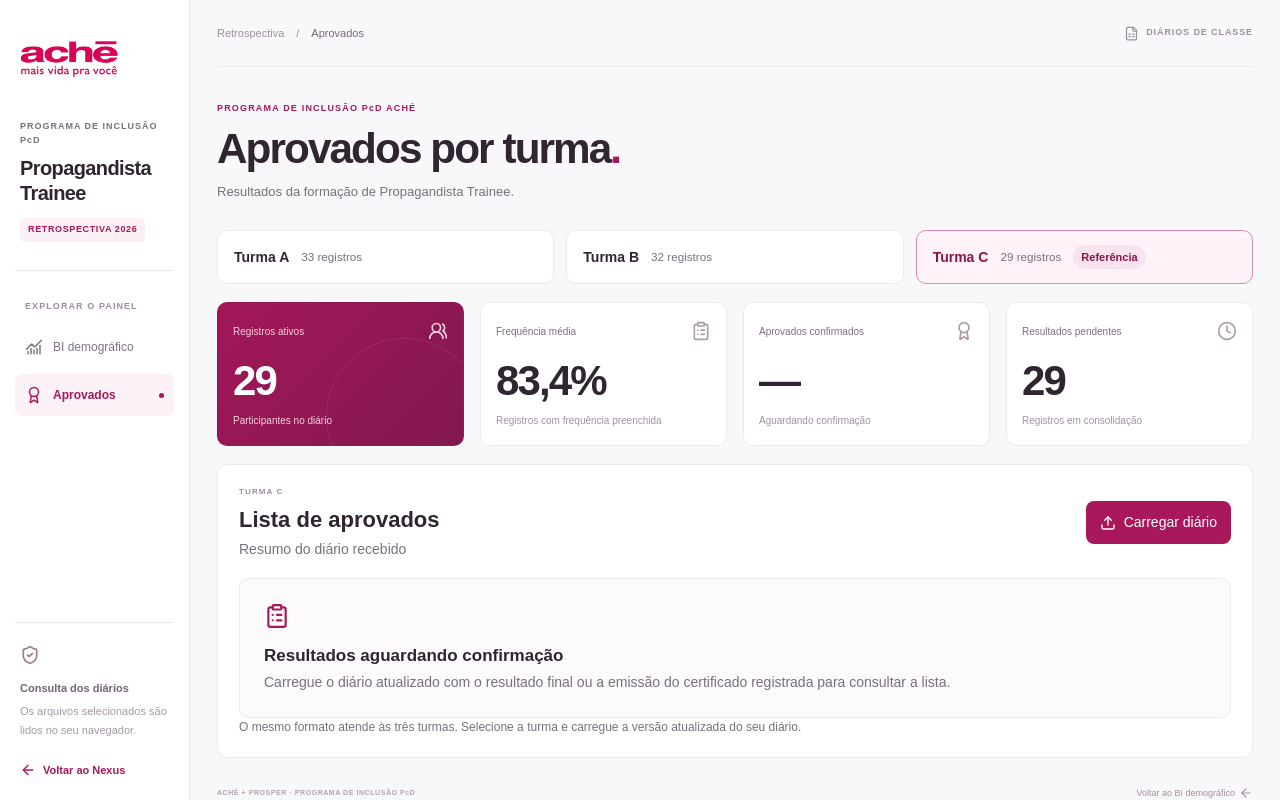
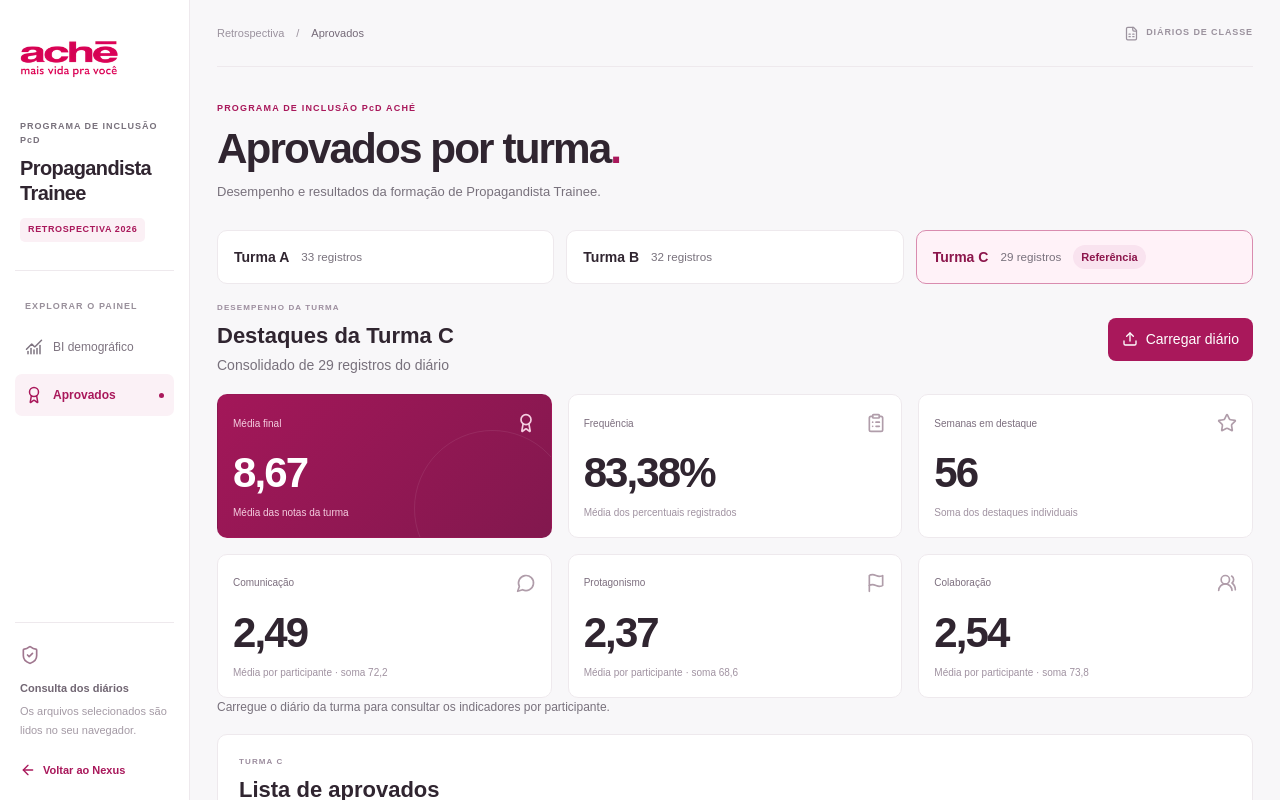
Before and after one commit to GilFortunato/Retrospectiva-Ache, a Next.js app: page /aprovados in a window 1280 px wide. Shown: the top 800 px of the page. Built offline with nearby package versions, Linux system fonts and the light colour scheme.

Commit message:
Destaca indicadores de desempenho por turma

```diff
--- a/src/components/aprovados/ApprovalPanel.module.css
+++ b/src/components/aprovados/ApprovalPanel.module.css
@@ -57,6 +57,37 @@
 .source, .note { color: var(--bi-muted); overflow-wrap: anywhere; }
 .note { margin: 15px 0 0; font-size: 12px; }
 
+.performanceGrid.performanceGrid {
+  grid-template-columns: repeat(3, minmax(0, 1fr));
+}
+
+.approvalStats {
+  display: grid;
+  grid-template-columns: repeat(3, minmax(0, 1fr));
+  gap: 14px;
+  margin: 0 0 18px;
+}
+
+.approvalStats dt { color: var(--bi-muted); font-size: 12px; }
+.approvalStats dd { margin: 4px 0 0; font-size: 24px; font-weight: 700; }
+
+.participantDetails {
+  margin-top: 14px;
+  padding: 10px 15px;
+  background: #fff;
+  border: 1px solid var(--bi-line);
+  border-radius: 10px;
+}
+
+.participantDetails summary {
+  padding: 4px 0;
+  color: var(--bi-brand);
+  font-weight: 700;
+  cursor: pointer;
+}
+
+.participantDetails .table th:first-child { min-width: 150px; }
+
 .uploadButton {
   display: inline-flex;
   align-items: center;
@@ -107,4 +138,6 @@
   .classes small { width: 100%; }
   .reference { font-size: 9px; }
   .empty { padding: 15px; }
+  .performanceGrid.performanceGrid { grid-template-columns: repeat(2, minmax(0, 1fr)); }
+  .approvalStats { gap: 8px; }
 }
--- a/src/components/aprovados/ApprovalPanel.tsx
+++ b/src/components/aprovados/ApprovalPanel.tsx
@@ -3,23 +3,56 @@
 import Image from "next/image";
 import Link from "next/link";
 import { useRef, useState, type ChangeEvent } from "react";
-import { ArrowLeft, Award, ChartNoAxesCombined, ClipboardList, Clock, FileSpreadsheet, ShieldCheck, Upload, UsersRound } from "lucide-react";
-import type { ClassDiary, ClassId } from "@/lib/classDiary";
+import { ArrowLeft, Award, ChartNoAxesCombined, ClipboardList, FileSpreadsheet, Flag, MessageCircle, ShieldCheck, Star, Upload, UsersRound, type LucideIcon } from "lucide-react";
+import type { ClassDiary, ClassId, ClassPerformance, PerformanceField } from "@/lib/classDiary";
 import dashboard from "@/components/bi/DemographicDashboard.module.css";
 import styles from "./ApprovalPanel.module.css";
 
 const classIds: ClassId[] = ["A", "B", "C"];
-const initialDiaries: Record<ClassId, ClassDiary> = {
-  A: { total: 33, pending: 33, averageAttendance: 84, approved: [] },
-  B: { total: 32, pending: 32, averageAttendance: 78.8125, approved: [] },
-  C: { total: 29, pending: 29, averageAttendance: 83.3793, approved: [] },
+const emptyPerformance: ClassPerformance = {
+  finalGrade: { sum: 0, count: 0 },
+  attendance: { sum: 0, count: 0 },
+  highlightWeeks: { sum: 0, count: 0 },
+  communication: { sum: 0, count: 0 },
+  initiative: { sum: 0, count: 0 },
+  collaboration: { sum: 0, count: 0 },
 };
 
-const numberFormat = new Intl.NumberFormat("pt-BR", { maximumFractionDigits: 1 });
-const gradeFormat = new Intl.NumberFormat("pt-BR", { maximumFractionDigits: 2 });
+// Aggregate values from the supplied diaries. Individual records are read in the browser.
+const initialDiaries: Record<ClassId, ClassDiary> = {
+  A: { total: 33, pending: 33, performance: { ...emptyPerformance, attendance: { sum: 2772, count: 33 } }, participants: [], approved: [] },
+  B: { total: 32, pending: 32, performance: { ...emptyPerformance, attendance: { sum: 2522, count: 32 } }, participants: [], approved: [] },
+  C: {
+    total: 29,
+    pending: 29,
+    performance: {
+      finalGrade: { sum: 251.3, count: 29 },
+      attendance: { sum: 2418, count: 29 },
+      highlightWeeks: { sum: 56, count: 29 },
+      communication: { sum: 72.2, count: 29 },
+      initiative: { sum: 68.6, count: 29 },
+      collaboration: { sum: 73.8, count: 29 },
+    },
+    participants: [],
+    approved: [],
+  },
+};
 
-function formatAttendance(value: number | null) {
-  return value === null ? "—" : `${numberFormat.format(value)}%`;
+const metrics: { field: PerformanceField; label: string; caption: string; icon: LucideIcon; showSum?: boolean }[] = [
+  { field: "finalGrade", label: "Média final", caption: "Média das notas da turma", icon: Award },
+  { field: "attendance", label: "Frequência", caption: "Média dos percentuais registrados", icon: ClipboardList },
+  { field: "highlightWeeks", label: "Semanas em destaque", caption: "Soma dos destaques individuais", icon: Star },
+  { field: "communication", label: "Comunicação", caption: "Média da competência", icon: MessageCircle, showSum: true },
+  { field: "initiative", label: "Protagonismo", caption: "Média da competência", icon: Flag, showSum: true },
+  { field: "collaboration", label: "Colaboração", caption: "Média da competência", icon: UsersRound, showSum: true },
+];
+
+const numberFormat = new Intl.NumberFormat("pt-BR", { maximumFractionDigits: 2 });
+
+function formatMetric(field: PerformanceField, value: number | null) {
+  if (value === null) return "—";
+  const formatted = numberFormat.format(value);
+  return field === "attendance" ? `${formatted}%` : formatted;
 }
 
 type LoadedDiary = { filename: string; results: ClassDiary };
@@ -97,7 +130,7 @@ export default function ApprovalPanel() {
           <div>
             <span className={dashboard.kicker}>PROGRAMA DE INCLUSÃO PcD ACHÉ</span>
             <h1>Aprovados por turma<span>.</span></h1>
-            <p>Resultados da formação de Propagandista Trainee.</p>
+            <p>Desempenho e resultados da formação de Propagandista Trainee.</p>
           </div>
         </header>
 
@@ -111,31 +144,12 @@ export default function ApprovalPanel() {
           ))}
         </div>
 
-        <section className={dashboard.kpis} aria-label={`Indicadores da Turma ${selectedClass}`} aria-live="polite">
-          <article className={dashboard.kpiPrimary}>
-            <div><span>Registros ativos</span><UsersRound size={20} aria-hidden="true" /></div>
-            <strong>{diary.total}</strong><p>Participantes no diário</p>
-          </article>
-          <article>
-            <div><span>Frequência média</span><ClipboardList size={20} aria-hidden="true" /></div>
-            <strong>{formatAttendance(diary.averageAttendance)}</strong><p>Registros com frequência preenchida</p>
-          </article>
-          <article>
-            <div><span>Aprovados confirmados</span><Award size={20} aria-hidden="true" /></div>
-            <strong>{hasResults ? diary.approved.length : "—"}</strong><p>{hasResults ? "Aprovações registradas no diário" : "Aguardando confirmação"}</p>
-          </article>
-          <article>
-            <div><span>Resultados pendentes</span><Clock size={20} aria-hidden="true" /></div>
-            <strong>{diary.pending}</strong><p>Registros em consolidação</p>
-          </article>
-        </section>
-
-        <section className={`${dashboard.card} ${styles.results}`} aria-labelledby="lista-aprovados">
+        <section aria-labelledby="desempenho-turma">
           <div className={styles.resultsHeader}>
             <div>
-              <span className={dashboard.eyebrow}>TURMA {selectedClass}</span>
-              <h2 id="lista-aprovados">Lista de aprovados</h2>
-              <p className={styles.source}>{current ? current.filename : "Resumo do diário recebido"}</p>
+              <span className={dashboard.eyebrow}>DESEMPENHO DA TURMA</span>
+              <h2 id="desempenho-turma">Destaques da Turma {selectedClass}</h2>
+              <p className={styles.source}>{current ? current.filename : `Consolidado de ${diary.total} registros do diário`}</p>
             </div>
             <input ref={input} hidden type="file" accept=".xlsx,.xlsm" onChange={loadDiary} aria-label={`Diário da Turma ${selectedClass}`} />
             <button className={styles.uploadButton} type="button" disabled={reading !== null} onClick={() => input.current?.click()}>
@@ -148,6 +162,53 @@ export default function ApprovalPanel() {
             <p className={feedback.error ? styles.error : styles.feedback} role={feedback.error ? "alert" : "status"}>{feedback.message}</p>
           ) : null}
 
+          <div className={`${dashboard.kpis} ${styles.performanceGrid}`} aria-live="polite">
+            {metrics.map(({ field, label, caption, icon: Icon, showSum }) => {
+              const { sum, count } = diary.performance[field];
+              const value = count ? (field === "highlightWeeks" ? sum : sum / count) : null;
+              return (
+                <article key={field} className={field === "finalGrade" && count ? dashboard.kpiPrimary : undefined}>
+                  <div><span>{label}</span><Icon size={20} aria-hidden="true" /></div>
+                  <strong>{formatMetric(field, value)}</strong>
+                  <p>{showSum && count ? `Média por participante · soma ${numberFormat.format(sum)}` : caption}</p>
+                </article>
+              );
+            })}
+          </div>
+
+          {diary.participants.length ? (
+            <details key={selectedClass} className={styles.participantDetails}>
+              <summary>Ver indicadores por participante</summary>
+              <div className={styles.tableScroll}>
+                <table className={styles.table}>
+                  <thead><tr><th scope="col">Participante</th>{metrics.map(({ field, label }) => <th key={field} scope="col">{label}</th>)}</tr></thead>
+                  <tbody>{diary.participants.map((participant, index) => (
+                    <tr key={`${participant.name}-${index}`}>
+                      <th scope="row">{participant.name}</th>
+                      {metrics.map(({ field }) => <td key={field}>{formatMetric(field, participant[field])}</td>)}
+                    </tr>
+                  ))}</tbody>
+                </table>
+              </div>
+            </details>
+          ) : (
+            <p className={styles.note}>Carregue o diário da turma para consultar os indicadores por participante.</p>
+          )}
+        </section>
+
+        <section className={`${dashboard.card} ${styles.results}`} aria-labelledby="lista-aprovados">
+          <div className={styles.resultsHeader}>
+            <div>
+              <span className={dashboard.eyebrow}>TURMA {selectedClass}</span>
+              <h2 id="lista-aprovados">Lista de aprovados</h2>
+            </div>
+          </div>
+          <dl className={styles.approvalStats} aria-live="polite">
+            <div><dt>Registros ativos</dt><dd>{diary.total}</dd></div>
+            <div><dt>Aprovados confirmados</dt><dd>{hasResults ? diary.approved.length : "—"}</dd></div>
+            <div><dt>Resultados pendentes</dt><dd>{diary.pending}</dd></div>
+          </dl>
+
           {diary.approved.length ? (
             <div className={styles.tableScroll}>
               <table className={styles.table}>
@@ -155,8 +216,8 @@ export default function ApprovalPanel() {
                 <tbody>{diary.approved.map((participant, index) => (
                   <tr key={`${participant.name}-${index}`}>
                     <th scope="row">{participant.name}</th>
-                    <td>{formatAttendance(participant.attendance)}</td>
-                    <td>{participant.finalGrade === null ? "—" : gradeFormat.format(participant.finalGrade)}</td>
+                    <td>{formatMetric("attendance", participant.attendance)}</td>
+                    <td>{formatMetric("finalGrade", participant.finalGrade)}</td>
                     <td><span className={styles.approved}>Aprovação confirmada</span></td>
                   </tr>
                 ))}</tbody>
@@ -169,7 +230,6 @@ export default function ApprovalPanel() {
               <p>Carregue o diário atualizado com o resultado final ou a emissão do certificado registrada para consultar a lista.</p>
             </div>
           )}
-          <p className={styles.note}>O mesmo formato atende às três turmas. Selecione a turma e carregue a versão atualizada do seu diário.</p>
         </section>
 
         <footer className={dashboard.footer}>
--- a/src/lib/classDiary.ts
+++ b/src/lib/classDiary.ts
@@ -2,17 +2,18 @@ import { openExcelWorkbook, type WorkbookCell, type WorkbookRow } from "@/lib/ex
 
 export type ClassId = "A" | "B" | "C";
 
-export type ApprovedParticipant = {
-  name: string;
-  attendance: number | null;
-  finalGrade: number | null;
-};
+const performanceFields = ["finalGrade", "attendance", "highlightWeeks", "communication", "initiative", "collaboration"] as const;
+export type PerformanceField = typeof performanceFields[number];
+type MetricTotals = { sum: number; count: number };
+export type ClassPerformance = Record<PerformanceField, MetricTotals>;
+export type DiaryParticipant = Record<PerformanceField, number | null> & { name: string };
 
 export type ClassDiary = {
   total: number;
   pending: number;
-  averageAttendance: number | null;
-  approved: ApprovedParticipant[];
+  performance: ClassPerformance;
+  participants: DiaryParticipant[];
+  approved: DiaryParticipant[];
 };
 
 const columnLabels = {
@@ -21,6 +22,10 @@ const columnLabels = {
   status: ["status na trilha"],
   attendance: ["frequencia", "frequencia final"],
   finalGrade: ["media final", "nota final"],
+  highlightWeeks: ["semanas em destaque"],
+  communication: ["comunicacao"],
+  initiative: ["protagonismo"],
+  collaboration: ["colaboracao"],
   activities: ["nota: atividades em aula"],
   exam: ["nota: prova avaliativa"],
   extra: ["nota: atividades extras"],
@@ -66,6 +71,21 @@ const negatives = new Set(["reprovado", "reprovada", "reprovado(a)", "nao aprova
 const issuedCertificates = new Set(["sim", "emitido", "emitida", "certificado emitido", "certificada", "certificado"]);
 const inactiveStatuses = new Set(["desistente", "desistencia", "desligado", "desligada", "desligamento", "inativo", "inativa", "cancelado", "cancelada"]);
 const scoreFields = ["activities", "exam", "extra"] as const;
+const summaryLabels = new Set(["total", "totais", "media", "media geral", "media da turma"]);
+
+function summarizePerformance(participants: DiaryParticipant[]): ClassPerformance {
+  return Object.fromEntries(performanceFields.map(field => {
+    let sum = 0;
+    let count = 0;
+    for (const participant of participants) {
+      const value = participant[field];
+      if (value === null) continue;
+      sum += value;
+      count++;
+    }
+    return [field, { sum, count }];
+  })) as ClassPerformance;
+}
 
 export function parseClassDiary(bytes: Uint8Array, classId: ClassId): ClassDiary {
   const workbook = openExcelWorkbook(bytes);
@@ -73,7 +93,7 @@ export function parseClassDiary(bytes: Uint8Array, classId: ClassId): ClassDiary
   for (const sheetName of workbook.sheetNames) {
     const rows = workbook.readSheet(sheetName);
     const headers = rows.slice(0, 20).map(findColumns);
-    const headerIndex = headers.findIndex(columns => columns.name && (columns.attendance || columns.finalGrade || columns.result || columns.certificate));
+    const headerIndex = headers.findIndex(columns => columns.name && (columns.result || columns.certificate || performanceFields.some(field => columns[field])));
     if (headerIndex === -1) continue;
 
     const columns = headers[headerIndex];
@@ -81,11 +101,9 @@ export function parseClassDiary(bytes: Uint8Array, classId: ClassId): ClassDiary
     const titleClass = normalize(title).match(/\bturma\s+([a-z])\b/)?.[1].toUpperCase();
     if (titleClass && titleClass !== classId) throw new Error(`O arquivo é da Turma ${titleClass}. Selecione essa turma para carregar o diário.`);
 
-    const approved: ApprovedParticipant[] = [];
-    let total = 0;
+    const participants: DiaryParticipant[] = [];
+    const approved: DiaryParticipant[] = [];
     let pending = 0;
-    let attendanceCount = 0;
-    let attendanceSum = 0;
 
     for (const row of rows.slice(headerIndex + 1)) {
       const cell = (field: Column) => {
@@ -93,40 +111,41 @@ export function parseClassDiary(bytes: Uint8Array, classId: ClassId): ClassDiary
         return column ? row[column] : undefined;
       };
       const name = String(cell("name") ?? "").trim();
+      if (!name || summaryLabels.has(normalize(name))) continue;
+
       const rowClass = normalize(cell("classId")).match(/^(?:turma\s+)?([a-z])$/)?.[1].toUpperCase();
       const status = normalize(cell("status"));
       const result = normalize(cell("result"));
       const certificate = normalize(cell("certificate"));
-      const attendance = attendanceValue(cell("attendance"));
       const grade = numberValue(cell("finalGrade"));
-      if (!name || !(rowClass || status || result || certificate || attendance !== null || grade !== null)) continue;
+      const hasScoreColumns = scoreFields.some(field => columns[field]);
+      const hasScore = scoreFields.some(field => numberValue(cell(field)) !== null);
+      const participant: DiaryParticipant = {
+        name,
+        finalGrade: grade === 0 && hasScoreColumns && !hasScore ? null : grade,
+        attendance: attendanceValue(cell("attendance")),
+        highlightWeeks: numberValue(cell("highlightWeeks")),
+        communication: numberValue(cell("communication")),
+        initiative: numberValue(cell("initiative")),
+        collaboration: numberValue(cell("collaboration")),
+      };
+      if (!(rowClass || status || result || certificate || grade !== null || performanceFields.some(field => participant[field] !== null))) continue;
       if (rowClass && rowClass !== classId) throw new Error(`O diário contém registros da Turma ${rowClass}. Confira a turma selecionada.`);
       if (inactiveStatuses.has(status) || inactiveStatuses.has(result)) continue;
 
-      total++;
-      if (attendance !== null) {
-        attendanceCount++;
-        attendanceSum += attendance;
-      }
-
+      participants.push(participant);
       if (negatives.has(result)) continue;
       const isApproved = approvals.has(result) || approvals.has(certificate) || issuedCertificates.has(certificate);
-      if (!isApproved) {
-        pending++;
-        continue;
-      }
-
-      const hasScoreColumns = scoreFields.some(field => columns[field]);
-      const hasScore = scoreFields.some(field => numberValue(cell(field)) !== null);
-      const finalGrade = grade === 0 && hasScoreColumns && !hasScore ? null : grade;
-      approved.push({ name, attendance, finalGrade });
+      if (isApproved) approved.push(participant);
+      else pending++;
     }
 
-    if (!total) throw new Error("O diário não tem participantes ativos para esta turma.");
+    if (!participants.length) throw new Error("O diário não tem participantes ativos para esta turma.");
     return {
-      total,
+      total: participants.length,
       pending,
-      averageAttendance: attendanceCount ? attendanceSum / attendanceCount : null,
+      performance: summarizePerformance(participants),
+      participants: participants.sort((a, b) => a.name.localeCompare(b.name, "pt-BR")),
       approved: approved.sort((a, b) => a.name.localeCompare(b.name, "pt-BR")),
     };
   }
```
